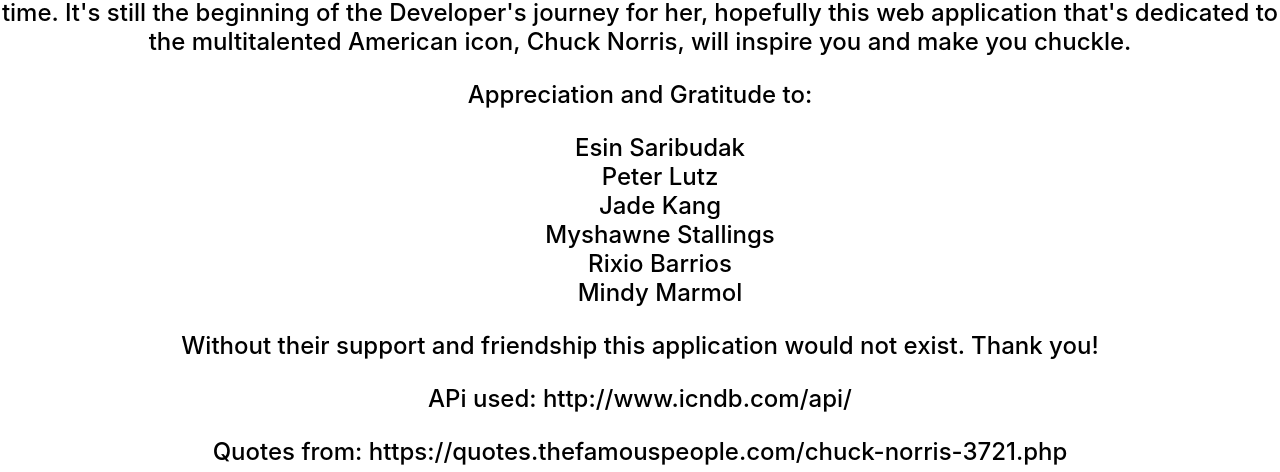
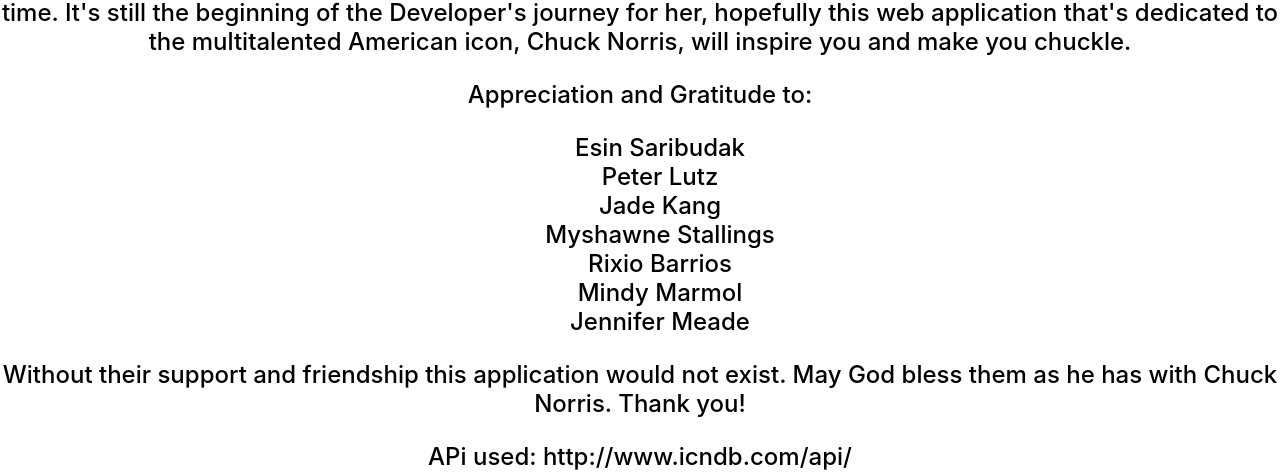
Before and after one commit to SuzannAdams/Chuck-Norris-Jokes, a React (Create React App) app: page /about in a window 1280 px wide. Shown: the part 932-1404 px from the top of the page. Built offline with nearby package versions, Linux system fonts and the light colour scheme; no server answers.

Commit message:
added God bless them all

```diff
--- a/src/Aboutpage.js
+++ b/src/Aboutpage.js
@@ -28,9 +28,10 @@ class Aboutpage extends Component {
             <li>Myshawne Stallings</li>
             <li>Rixio Barrios</li>
             <li>Mindy Marmol</li>
+            <li>Jennifer Meade</li>
           </ul>
           Without their support and friendship this application would not exist.
-          Thank you!
+          May God bless them as he has with Chuck Norris. Thank you!
         </p>
         <p>APi used: http://www.icndb.com/api/</p>
         <p>
```
